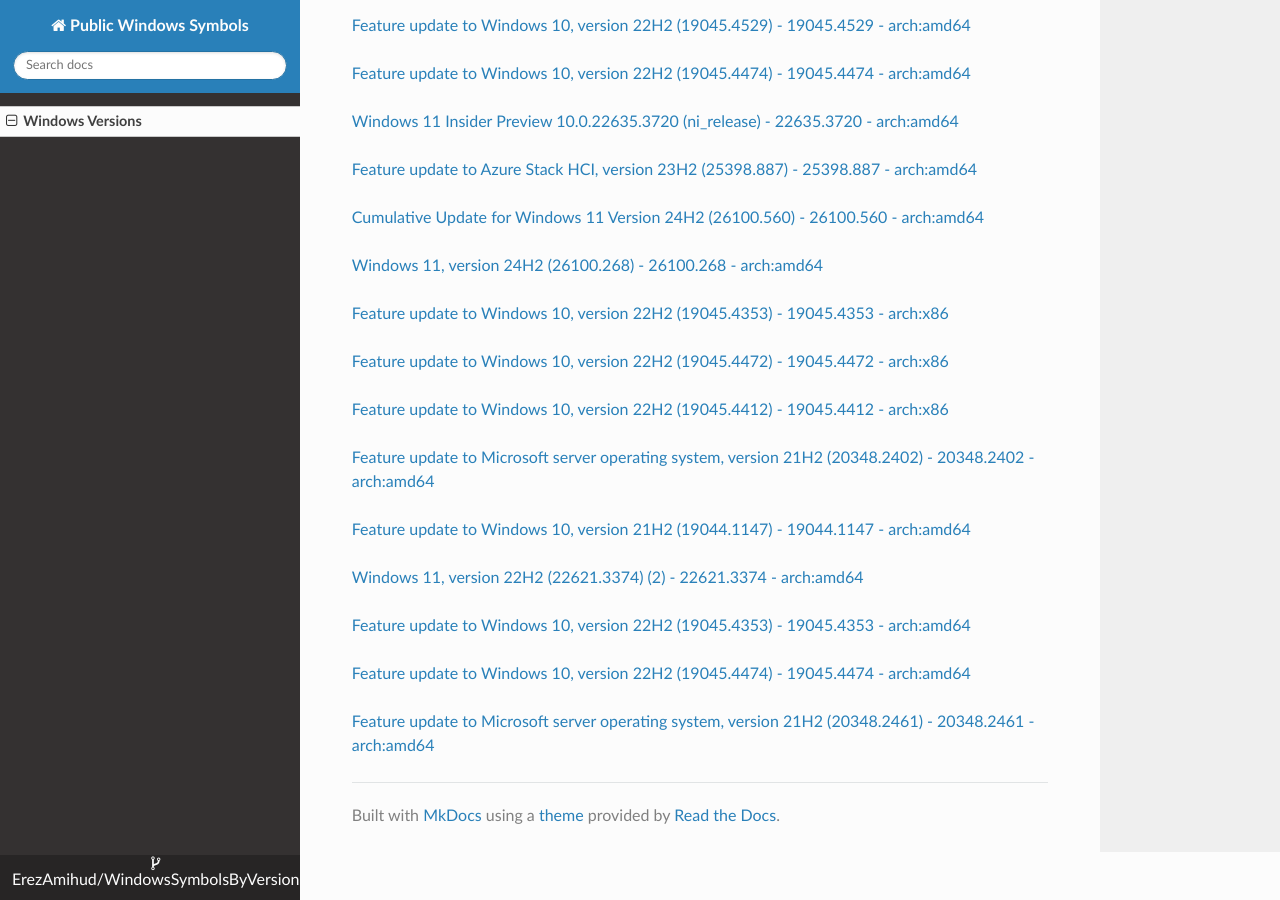
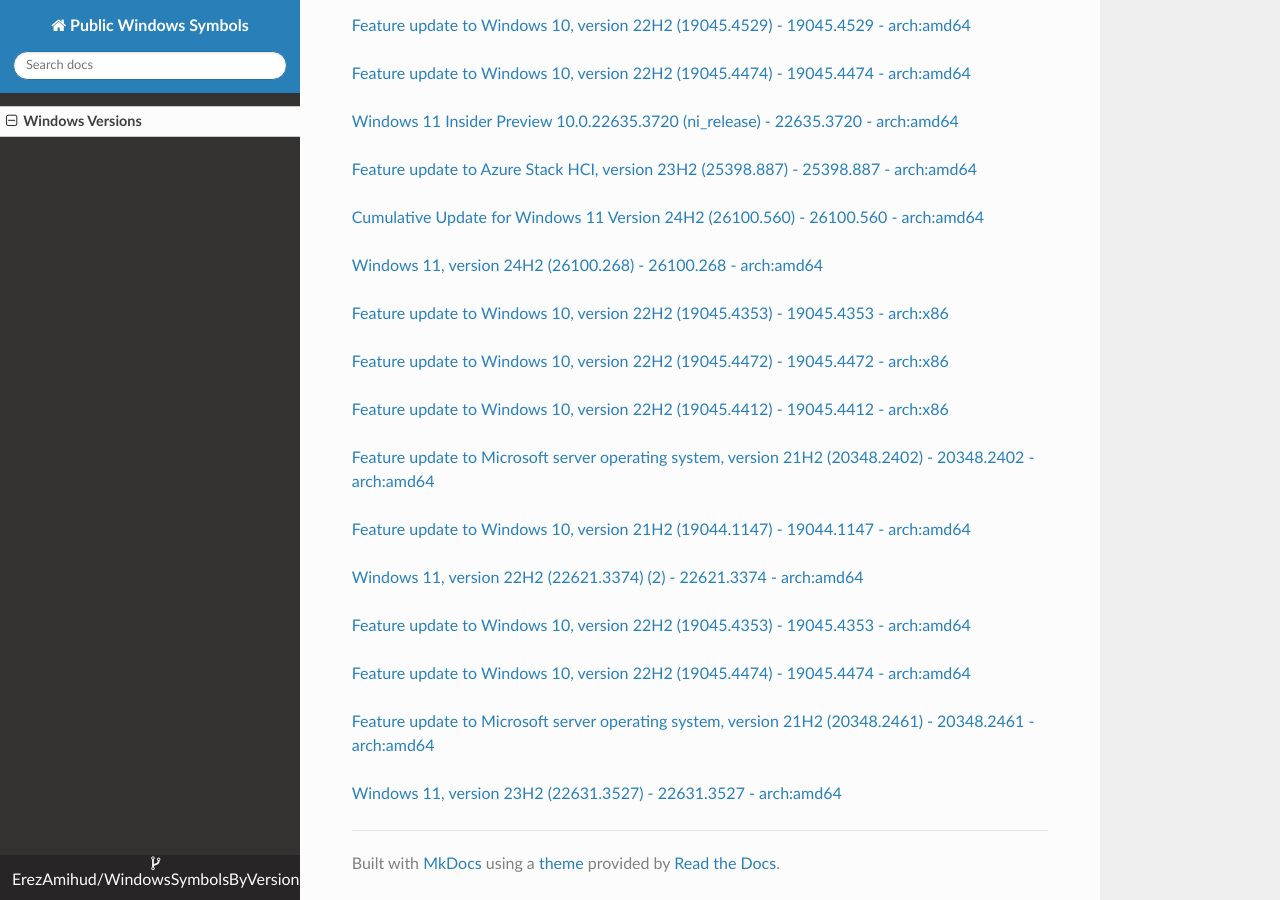
Before and after one commit to ErezAmihud/WindowsSymbolsByVersion, an MkDocs documentation site: the page built from docs/index.md, in a window 1280 px wide and 900 px high, scrolled down 13901 px. Built offline with MkDocs 1.6.1, drawn with Linux system fonts in a browser that asks for light colours; nearby versions of some CDN libraries.

Commit message:
Automated commit, add manifest for af807cf8-5c46-41f1-81ac-2ea51e64fba4

```diff
--- a/docs/index.md
+++ b/docs/index.md
@@ -736,3 +736,6 @@
 
 
 [Feature update to Microsoft server operating system, version 21H2 (20348.2461) - 20348.2461 - arch:amd64](https://github.com/ErezAmihud/WindowsSymbolsByVersion/blob/main/manifests/b9f1ddc0-255a-43e5-b7a4-baf4e12ffabe.manifest)
+
+
+[Windows 11, version 23H2 (22631.3527) - 22631.3527 - arch:amd64](https://github.com/ErezAmihud/WindowsSymbolsByVersion/blob/main/manifests/af807cf8-5c46-41f1-81ac-2ea51e64fba4.manifest)
```
Also changed, not shown: process_builds.json (+1 -1 lines), 1 other file.
